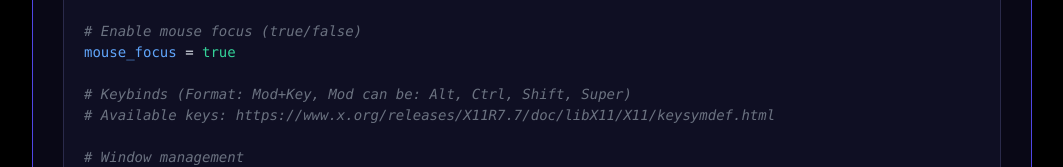
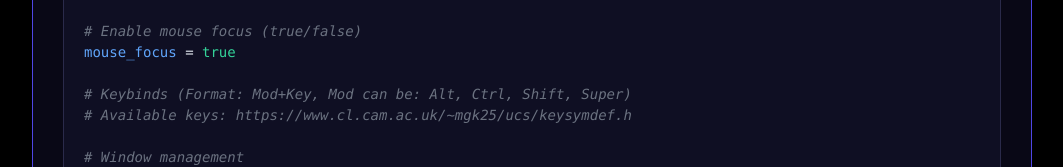
Before and after one commit to BinaryInkTN/GooeyDE, a website: page website/index.html in a window 1280 px wide. Shown: the part 3452-3619 px from the top of the page, without its empty margins (108-1171 px from the left). Drawn offline with Linux system fonts and the light colour scheme.

```diff
--- a/website/index.html
+++ b/website/index.html
@@ -546,7 +546,7 @@
                 <br><br>
 
                 <div class="config-comment"># Keybinds (Format: Mod+Key, Mod can be: Alt, Ctrl, Shift, Super)</div>
-                <div class="config-comment"># Available keys: https://www.x.org/releases/X11R7.7/doc/libX11/X11/keysymdef.html</div>
+                <div class="config-comment"># Available keys: https://www.cl.cam.ac.uk/~mgk25/ucs/keysymdef.h</div>
                 <br>
 
                 <div class="config-comment"># Window management</div>
```
